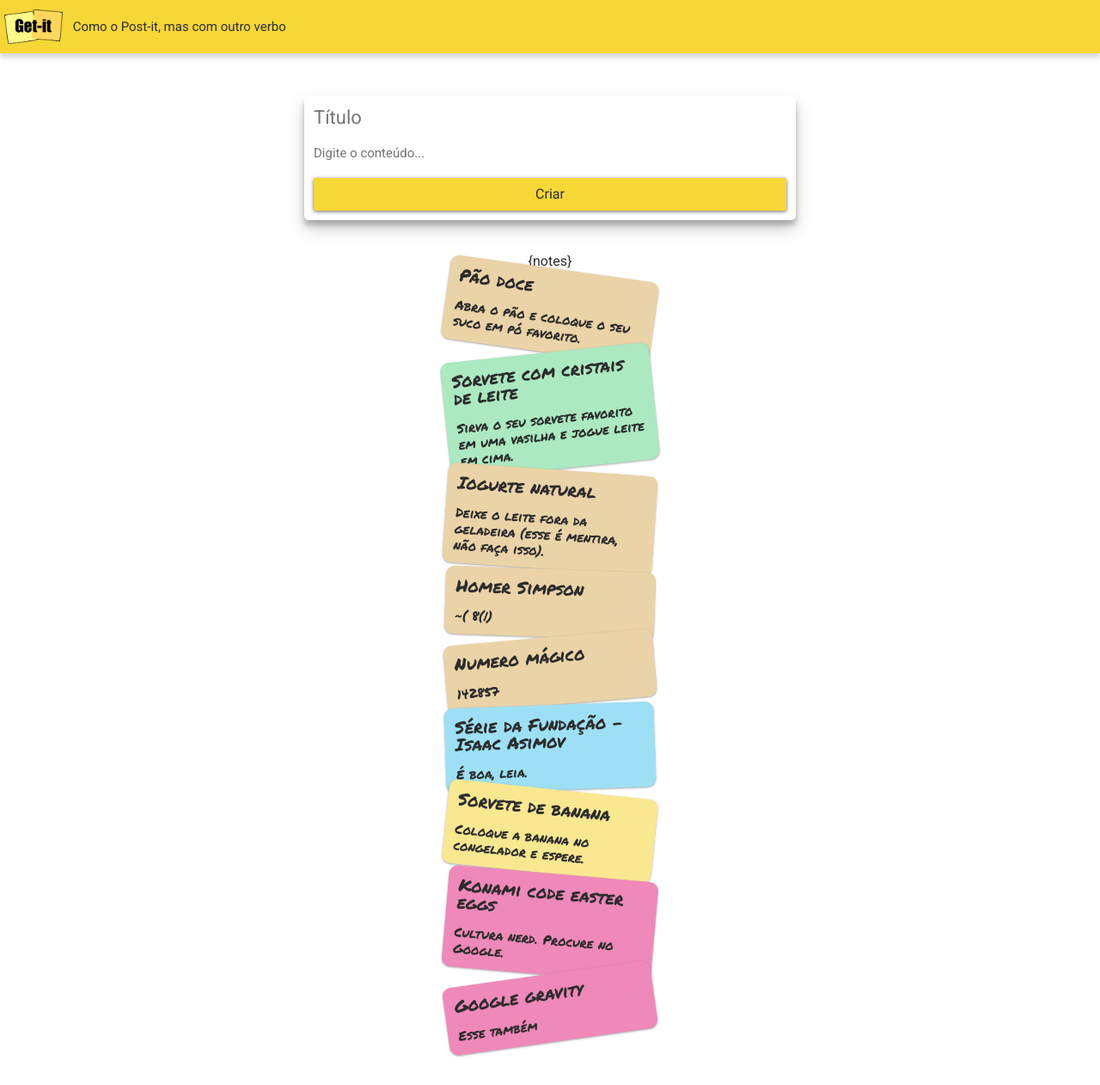
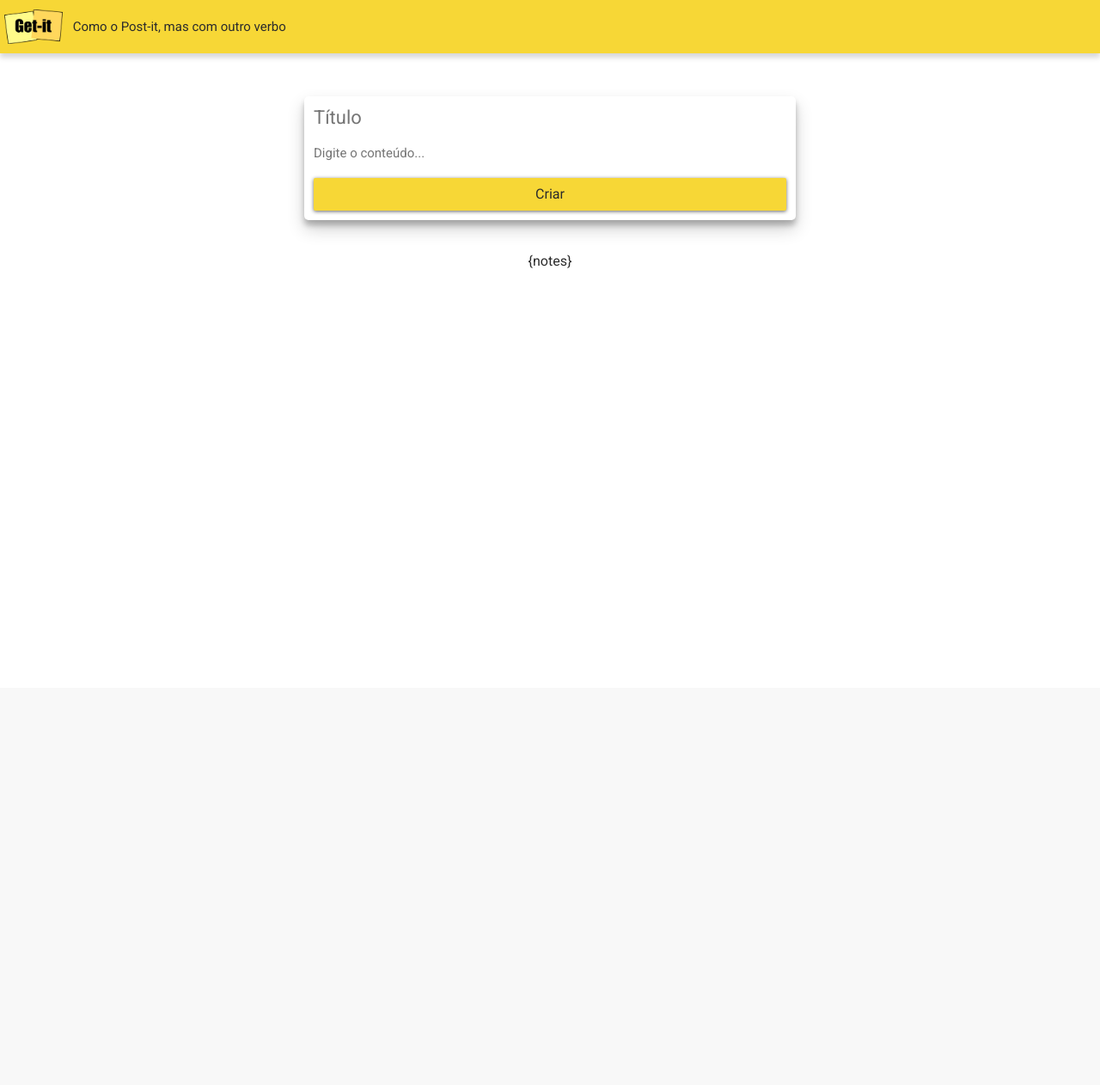
Before and after one commit to robuniac23/tecweb-2026-2-projeto1A, a Python web app: template templates/index.html in a window 1280 px wide. Shown: the whole page at 86% size. After the commit the page ends 312 px from the top, so only its background shows below. Run offline with Jinja, Linux system fonts and the light colour scheme; the template is opened without the code that fills it, so the values that code supplies are empty; some libraries are stand-ins or nearby versions.

Commit message:
index.html corrigido - removi os cards fixos e note.html corrigido - usar a estrutura do card

```diff
--- a/data/notes.json
+++ b/data/notes.json
@@ -38,5 +38,9 @@
   {
     "titulo": "fewbuyewfew",
     "detalhes": "wfefewwefewf"
+  },
+  {
+    "titulo": "",
+    "detalhes": "opa"
   }
 ]
--- a/templates/index.html
+++ b/templates/index.html
@@ -43,74 +43,6 @@
       <div class="card-container">
         {notes}
       </div>
-
-        <div class="card">
-          <h3 class="card-title">Pão doce</h3>
-          <div class="card-content">
-            <p>Abra o pão e coloque o seu suco em pó favorito.</p>
-          </div>
-        </div>
-
-        <div class="card">
-          <h3 class="card-title">Sorvete com cristais de leite</h3>
-          <div class="card-content">
-            <p>
-              Sirva o seu sorvete favorito em uma vasilha e jogue leite em cima.
-            </p>
-          </div>
-        </div>
-
-        <div class="card">
-          <h3 class="card-title">Iogurte natural</h3>
-          <div class="card-content">
-            <p>
-              Deixe o leite fora da geladeira (esse é mentira, não faça isso).
-            </p>
-          </div>
-        </div>
-
-        <div class="card">
-          <h3 class="card-title">Homer Simpson</h3>
-          <div class="card-content">
-            <p>~( 8(|)</p>
-          </div>
-        </div>
-
-        <div class="card">
-          <h3 class="card-title">Numero mágico</h3>
-          <div class="card-content">
-            <p>142857</p>
-          </div>
-        </div>
-
-        <div class="card">
-          <h3 class="card-title">Série da Fundação - Isaac Asimov</h3>
-          <div class="card-content">
-            <p>É boa, leia.</p>
-          </div>
-        </div>
-
-        <div class="card">
-          <h3 class="card-title">Sorvete de banana</h3>
-          <div class="card-content">
-            <p>Coloque a banana no congelador e espere.</p>
-          </div>
-        </div>
-
-        <div class="card">
-          <h3 class="card-title">Konami code easter eggs</h3>
-          <div class="card-content">
-            <p>Cultura nerd. Procure no Google.</p>
-          </div>
-        </div>
-
-        <div class="card">
-          <h3 class="card-title">Google gravity</h3>
-          <div class="card-content">
-            <p>Esse também</p>
-          </div>
-        </div>
-      </div>
     </main>
 
     <script type="text/javascript" src="getit.js"></script>
```
Also changed, not shown: templates/components/note.html (+5 -3 lines).
